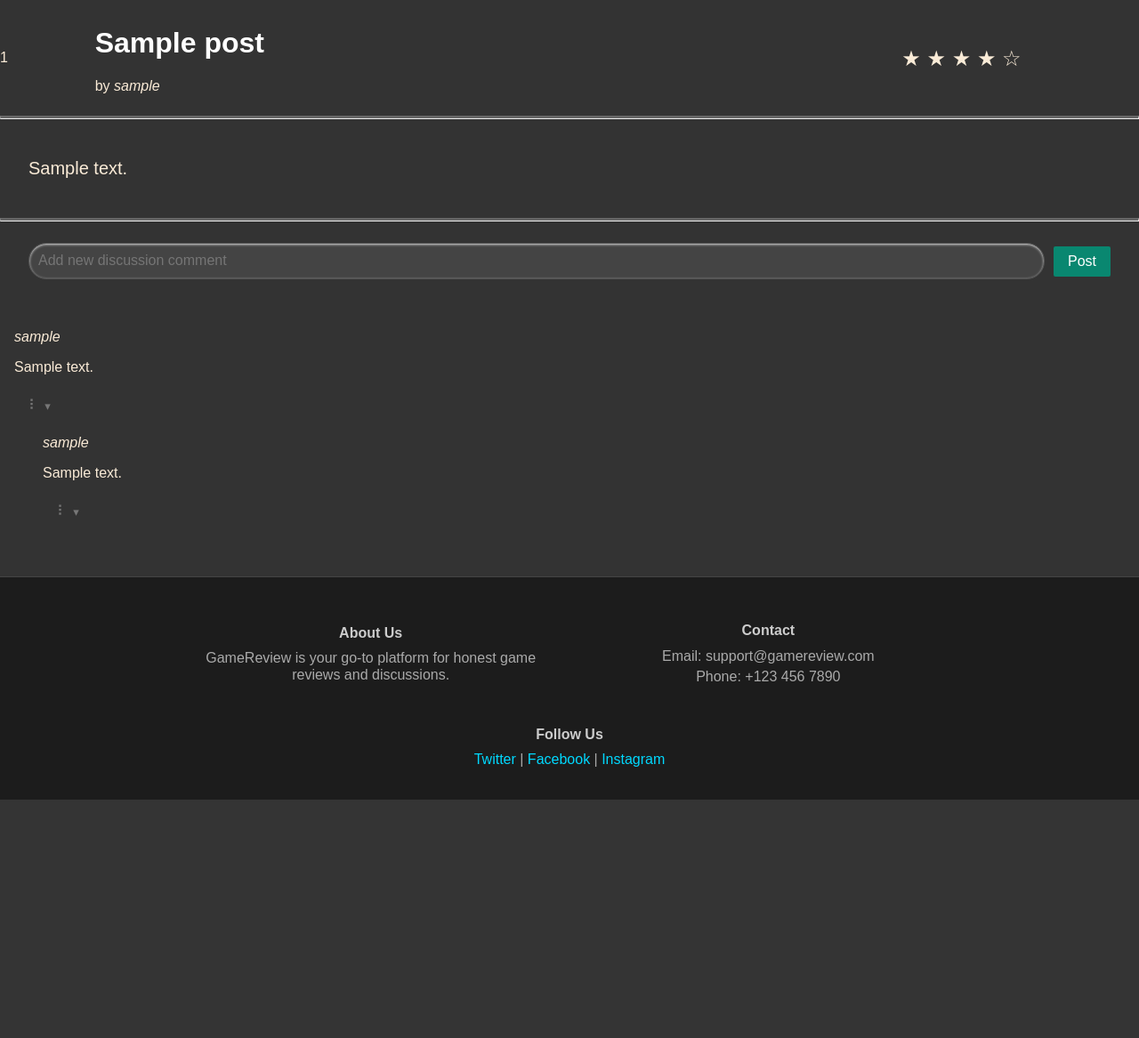
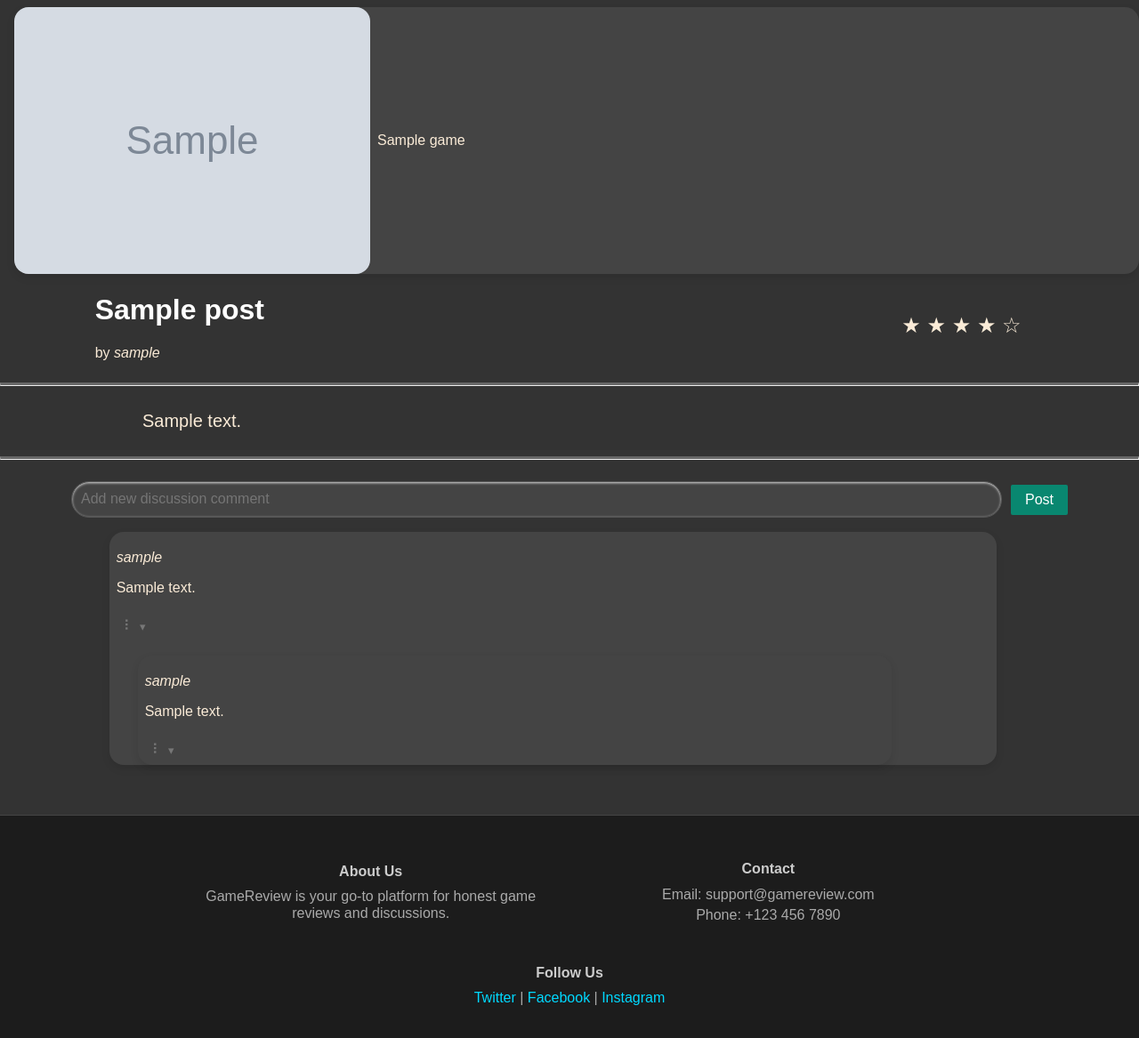
Before and after one commit to Ehtiram-Shukurov/game-review, a Flask app: page /review/1 in a window 1280 px wide. Shown: the part 141-1308 px from the top of the page at 89% size. Before the commit the page ends 1040 px from the top, so only its background shows below. Run offline with Flask 3, Linux system fonts and the light colour scheme; grey boxes marked "Sample" are stand-in pictures; a database or web service that is not in the repository returns one stand-in record (values such as "Sample title"); data that the repository does not hold is empty; some libraries are stand-ins or nearby versions.

Commit message:
idk man its 2am

```diff
--- a/db.py
+++ b/db.py
@@ -120,7 +120,7 @@ def retrieve_user_id_by_sub(sub):
 
 
 def retrieve_topics_by_game_id(game_id):
-    query = "SELECT * FROM POSTS WHERE game_id = %s AND post = 'topic'"
+    query = "SELECT *, username FROM POSTS JOIN USERS ON POSTS.user_id = USERS.user_id WHERE post = 'topic' AND game_id = %s"
     with get_db_cursor() as cursor:
         cursor.execute(query, (game_id,))
         return cursor.fetchall()
--- a/main.py
+++ b/main.py
@@ -333,9 +333,10 @@ def template_review_page(id):
     replies_data = retrieve_replies_by_post_id(id)
     # recursively put replies into hierarchy structure
     replies = build_hierarchy(replies_data,id)
+    game = get_game_by_id_database(review['game_id'])
     if replies:
         review['replies'] = replies
-    return render_template("review.html", review=review, user=session.get('user'))
+    return render_template("review.html", review=review, user=session.get('user'), game=game)
 
 @app.route('/topic/<string:id>')
 def template_topic_page(id):
@@ -343,9 +344,10 @@ def template_topic_page(id):
     replies_data = retrieve_replies_by_post_id(id)
     # recursively put replies into hierarchy structure
     replies = build_hierarchy(replies_data,id)
+    game = get_game_by_id_database(topic['game_id'])
     if replies:
         topic['replies'] = replies
-    return render_template("topic.html", topic=topic, user=session.get('user'))
+    return render_template("topic.html", topic=topic, user=session.get('user'), game=game)
 
 @app.route('/game/<string:id>')
 def template_game_page(id):
@@ -404,7 +406,6 @@ def results():
     query = request.form.get('query')
     posts = retrieve_all_posts(query)
     games = game_search(query, 10)
-
     return render_template("results.html", games=games, posts=posts, user=session.get('user'))
 
 #TODO: IDK IF WE NEED FILTERS
--- a/static/css/base.css
+++ b/static/css/base.css
@@ -732,6 +732,12 @@ body {
 }
 
 .game-sec {
+    margin-left: 1em;
+    background-color: #444;
+    border-radius: 1em;
+    width: 90%;
+    box-shadow: 0 4px 10px rgba(0, 0, 0, 0.1);
+    transition: background-color 0.3s ease, transform 0.2s ease;
     cursor: pointer;
 }
 
@@ -844,3 +850,29 @@ hr.solid {
 .post_content {
     font-size: 1.25em;
 }
+
+.game-button {
+    display: flex;
+    flex-direction: row;
+    align-items: center;
+    margin-left: 1em;
+    cursor: pointer;
+    background-color: #444;
+    border-radius: 1em;
+    width: auto;
+    box-shadow: 0 4px 10px rgba(0, 0, 0, 0.1);
+    transition: background-color 0.3s ease, transform 0.2s ease;
+}
+
+.game-img {
+    border-radius: 1em;
+}
+
+.comment {
+    margin-left: 1em;
+    background-color: #444;
+    border-radius: 1em;
+    width: 85%;
+    box-shadow: 0 4px 10px rgba(0, 0, 0, 0.1);
+    transition: background-color 0.3s ease, transform 0.2s ease;
+}
--- a/templates/results.html
+++ b/templates/results.html
@@ -18,7 +18,7 @@
 
     .pure-menu-list {
         columns: 2 auto;
-        flex-wrap: wrap;
+        flex-wrap: nowrap;
         justify-content: space-evenly;
         width: 100%;
         align-items: center;
@@ -74,7 +74,11 @@
             {% if games %}
             {% for game in games %}
                 <li class="pure-menu-item game-item" onclick="location.href='/game/{{game.id}}';">
+                    {% if game['cover'] %}
                     <img src="http:{{ game.get('cover').get('url')}}" alt="Cover image for {{ game.name }}"/>
+                    {% else %}
+                    <img src="static/images/default_game_cover.png" height=90 width=90 alt="No image found"/>
+                    {% endif %}
                     <p style="margin-left:1em">{{game.name}}</p>
                 </li>
             {% endfor%}
--- a/templates/review.html
+++ b/templates/review.html
@@ -1,14 +1,17 @@
 {% extends "base.html" %} {% block title %}Game Review{% endblock %}
 {% block content %}
 <div class="pure-g">
+    <div class="pure-u-1">
+        <div class="game-button" onclick="location.href='/game/{{game.game_id}}';">
+            <img src="http:{{game.image_url | replace('thumb', 'micro')}}" alt="Thumbnail of game cover" class="game-img">
+            <p style="padding-left:.5em;">{{ game.name }}</p>
+        </div>
+    </div>
     <div class="pure-u-2-24">
-        <p>{{ review.game_id }}</p>
-
     </div>
     <div class="pure-u-17-24">
         <h1 class="review_title">{{ review.title }}</h1>
         <p>by <em>{{ review.username }}</em></p>
-
     </div>
 
     <div class="pure-u-3-24">
@@ -45,7 +48,8 @@
 </div>
 
 <div class="pure-g">
-    <div class="pure-u-1" style="margin: 1em 2em 1em 2em;">
+    <div class="pure-u-3-24"></div>
+    <div class="pure-u-21-24">
         <p class="post_content">{{review.content}}</p>
     </div>
 </div>
@@ -55,7 +59,8 @@
 </div>
 
 <div class="pure-g">
-    <div class="pure-u-1" style="margin: 1em 2em 2.5em 2em">
+    <div class="pure-u-3-24"></div>
+    <div class="pure-u-21-24" style="margin: 1em">
         <form class="pure-form" action="/reply/{{review.post_id}}" method="POST">
             <input
                     type="text"
@@ -71,7 +76,8 @@
 </div>
 
 <div class="pure-g">
-    <div class="pure-u-1">
+    <div class="pure-u-2-24"></div>
+    <div class="pure-u-22-24">
         {{ renderComments(review.replies, 1)}}
     </div>
 </div>
@@ -79,9 +85,11 @@
 
 {% macro renderComments(comments, inset) %}
 {%  for comment in comments %}
-<div style="margin-left: {{ inset }}em">
-    <p><em>{{ comment.username }}</em></p>
-    <p id="comment-content-{{comment.post_id}}">{{ comment.content }}</p>
+<div class="comment" style="margin-left: {{ inset }}em;">
+    <div style="padding-top: .25em; padding-left:.5em;">
+        <p><em>{{ comment.username }}</em></p>
+        <p id="comment-content-{{comment.post_id}}">{{ comment.content }}</p>
+    </div>
     <div id="comment-reply-{{comment.post_id}}"></div>
     <div class="pure-menu pure-menu-horizontal">
         <ul class="pure-menu-list">
```
Also changed, not shown: templates/game.html (+14 -4 lines), templates/topic.html (+107 -67 lines).
